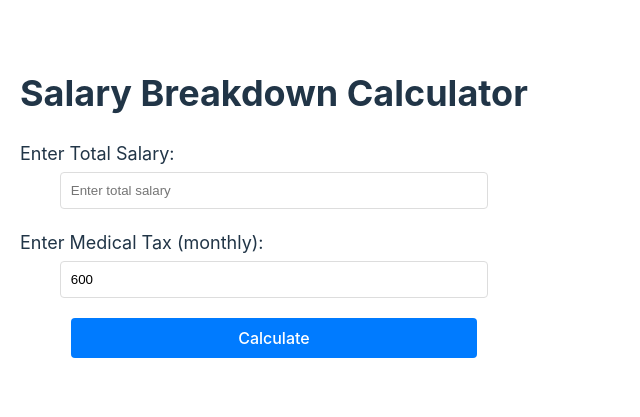
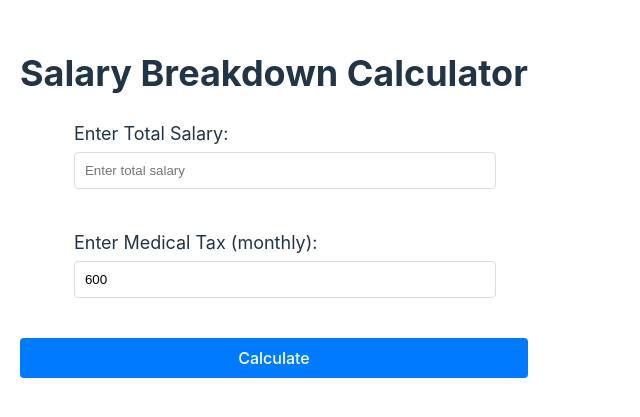
Before and after one commit to Mayank2808sharma/salary-calculation, a React (Vite) app: page / in a window 1280 px wide. Shown: the part 203-620 px from the top of the page, without its empty margins (0-640 px from the left). Built offline with nearby package versions, Linux system fonts and the light colour scheme.

Commit message:
minor changes in UI

```diff
--- a/src/App.tsx
+++ b/src/App.tsx
@@ -85,12 +85,12 @@ const SalaryBreakdown: React.FC = () => {
   };
 
   return (
-    <div style={{ padding: "20px", maxWidth: "800px", margin: "auto", textAlign: "center" }}>
+    <div style={{ padding: "20px", maxWidth: "100%", margin: "0 auto", textAlign: "center", display: "flex", flexDirection: "column", alignItems: "center" }}>
       <h2 style={{ fontSize: "36px", fontWeight: "bold", marginBottom: "20px" }}>
         Salary Breakdown Calculator
       </h2>
 
-      <div style={{ marginBottom: "20px", textAlign: "left" }}>
+      <div style={{ marginBottom: "20px", textAlign: "left", width: "100%", maxWidth: "400px" }}>
         <label style={{ fontSize: "18px", display: "block", marginBottom: "5px" }}>
           Enter Total Salary:
         </label>
@@ -101,7 +101,7 @@ const SalaryBreakdown: React.FC = () => {
           onChange={handleSalaryChange}
           style={{
             padding: "10px",
-            width: "80%",
+            width: "100%",
             marginBottom: "20px",
             borderRadius: "4px",
             border: "1px solid #ddd",
@@ -112,7 +112,7 @@ const SalaryBreakdown: React.FC = () => {
         />
       </div>
 
-      <div style={{ marginBottom: "20px", textAlign: "left" }}>
+      <div style={{ marginBottom: "20px", textAlign: "left", width: "100%", maxWidth: "400px" }}>
         <label style={{ fontSize: "18px", display: "block", marginBottom: "5px" }}>
           Enter Medical Tax (monthly):
         </label>
@@ -123,7 +123,7 @@ const SalaryBreakdown: React.FC = () => {
           onChange={(e) => setMedicalTax(Number(e.target.value))}
           style={{
             padding: "10px",
-            width: "80%",
+            width: "100%",
             marginBottom: "20px",
             borderRadius: "4px",
             border: "1px solid #ddd",
@@ -138,7 +138,7 @@ const SalaryBreakdown: React.FC = () => {
         onClick={calculateBreakdown}
         style={{
           padding: "10px",
-          width: "80%",
+          width: "100%",
           backgroundColor: "#007BFF",
           color: "white",
           border: "none",
@@ -153,7 +153,7 @@ const SalaryBreakdown: React.FC = () => {
       </button>
 
       {breakdown && (
-        <div style={{ marginTop: "30px" }}>
+        <div style={{ marginTop: "30px", width: "100%", maxWidth: "900px" }}>
           <h3 style={{ fontSize: "28px", fontWeight: "bold" }}>Yearly Breakdown</h3>
           <div style={{ overflowX: "auto" }}>
             <table style={{ width: "100%", borderCollapse: "collapse", marginBottom: "30px" }}>
```
